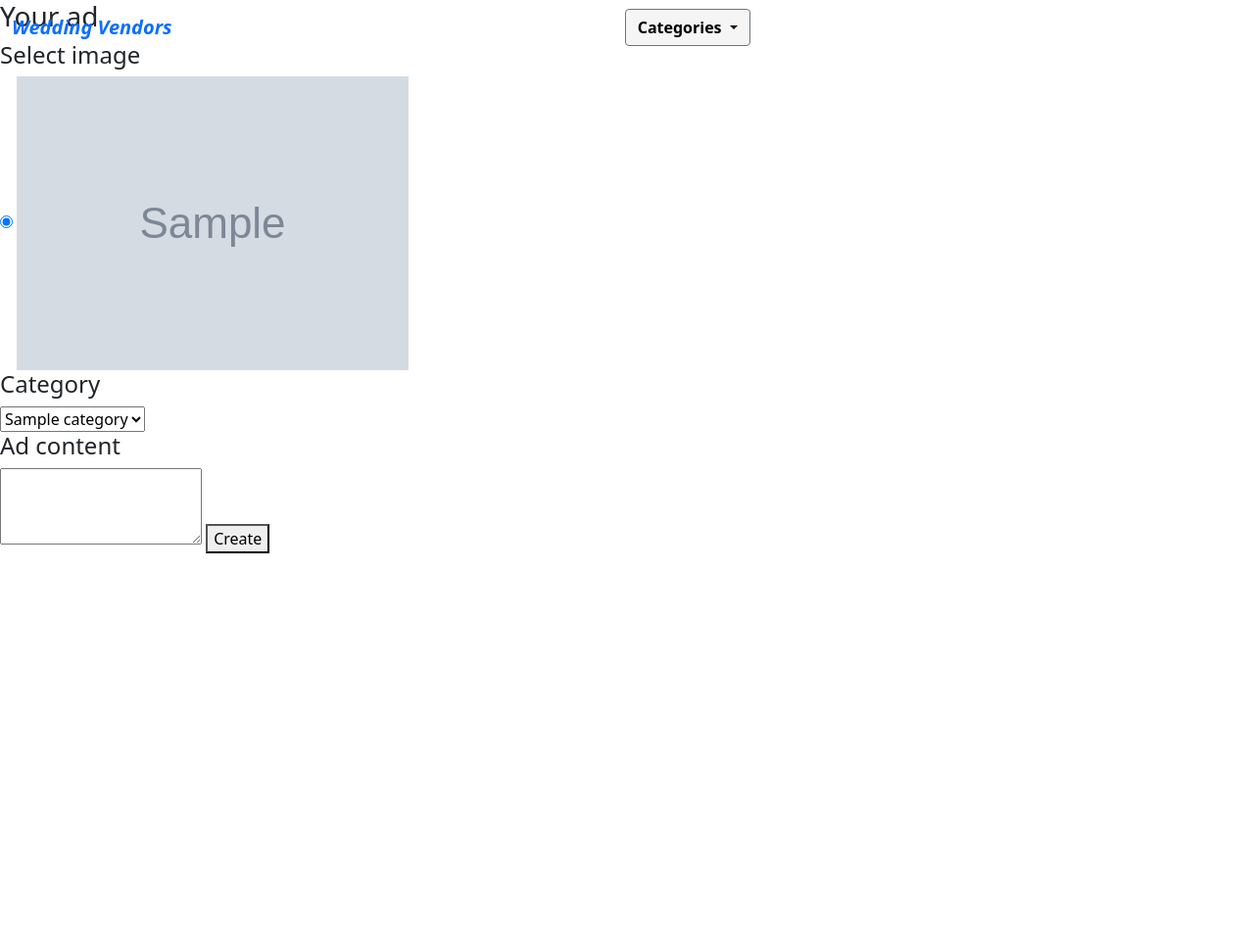
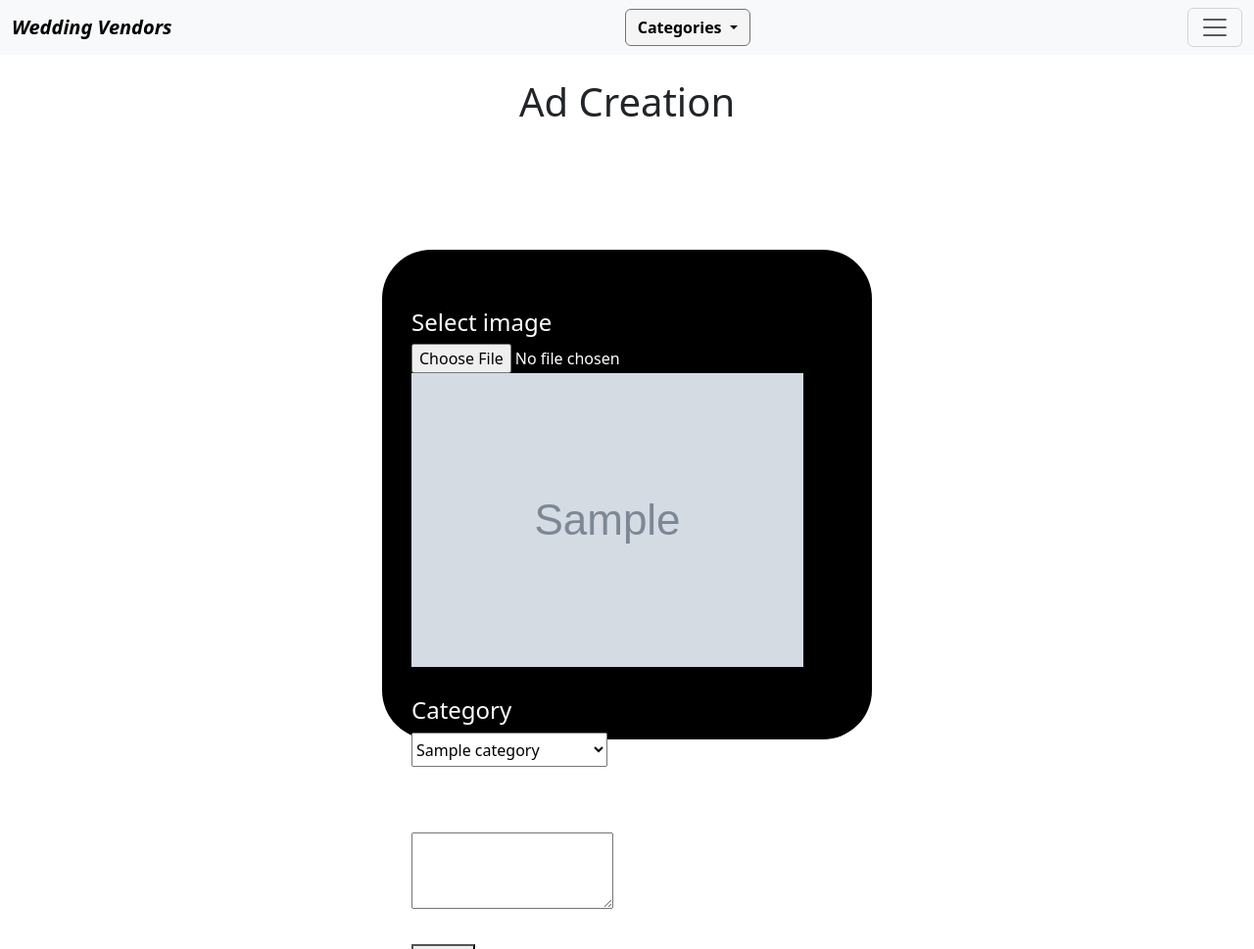
Before and after one commit to rpashayev/wedding_vendors_project, a Flask app: template flask_app/templates/test_create_ad.html in a window 1280 px wide. Shown: the whole page at 98% size. Run offline with Flask 3, Linux system fonts and the light colour scheme; the template is opened without the code that fills it: most values are stand-ins (such as "Sample title", 1, 10 or a date in 2020); grey boxes marked "Sample" are stand-in pictures.

Commit message:
create_page

```diff
--- a/flask_app/static/css/style.css
+++ b/flask_app/static/css/style.css
@@ -205,3 +205,29 @@
 .rating:hover>input:checked~label:before {
     opacity: 0.4
 }
+
+.create_ad_container{
+    background-color: black;
+    color: white;
+    width: 500px;
+    height: 500px;
+    margin-top: 20px;
+    padding: 30px;
+    border-radius: 10%;
+    position: fixed;
+    top: 50%;
+    left: 50%;
+    transform: translate(-50%, -50%);
+
+}
+
+
+.create_add_title{
+    align-items: center;
+    margin: auto;
+    margin-top: 80px;
+}
+
+.ad_create_label{
+    margin-top: 30px;
+}
--- a/flask_app/templates/test_create_ad.html
+++ b/flask_app/templates/test_create_ad.html
@@ -3,8 +3,10 @@
 <head>
     <meta charset="UTF-8">
     <meta name="viewport" content="width=device-width, initial-scale=1.0">
-    <link href="https://cdn.jsdelivr.net/npm/bootstrap@5.0.2/dist/css/bootstrap.min.css" rel="stylesheet" integrity="sha384-EVSTQN3/azprG1Anm3QDgpJLIm9Nao0Yz1ztcQTwFspd3yD65VohhpuuCOmLASjC" crossorigin="anonymous">
-
+    <!-- <link href="https://cdn.jsdelivr.net/npm/bootstrap@5.0.2/dist/css/bootstrap.min.css" rel="stylesheet" integrity="sha384-EVSTQN3/azprG1Anm3QDgpJLIm9Nao0Yz1ztcQTwFspd3yD65VohhpuuCOmLASjC" crossorigin="anonymous"> -->
+    <link rel="stylesheet" type="text/css" href="{{ url_for('static', filename='css/style.css') }}">
+    <link href="https://cdn.jsdelivr.net/npm/bootstrap@5.3.0/dist/css/bootstrap.min.css" rel="stylesheet" integrity="sha384-9ndCyUaIbzAi2FUVXJi0CjmCapSmO7SnpJef0486qhLnuZ2cdeRhO02iuK6FUUVM" crossorigin="anonymous">
+    <script src="https://cdn.jsdelivr.net/npm/bootstrap@5.3.0/dist/js/bootstrap.bundle.min.js" integrity="sha384-geWF76RCwLtnZ8qwWowPQNguL3RmwHVBC9FhGdlKrxdiJJigb/j/68SIy3Te4Bkz" crossorigin="anonymous"></script>
     <title>Document</title>
 </head>
 <body>
@@ -77,8 +79,8 @@
         </div>
     </nav>
     <div class="d-flex justify-content-between">
-        <div>
-            <h3>Your ad</h3>
+        <div class="create_add_title"><h1>Ad Creation</h1></div>
+        <div class="create_ad_container">
             {% with messages = get_flashed_messages(category_filter=["ad_error"]) %}
                 {% if messages %}
                     {% for message in messages %}
@@ -88,22 +90,24 @@
             {% endwith %}
 
             <form action="/ads/create" method="post">
-                <h4>Select image</h4>
+                <h4 class="ad_create_label">Select image</h4>
                 {% for img in images %}
                 <label>
-                    <input type="radio" name="image_id" value="{{ img.id }}" checked>
+                    <input type="file" name="image_id" value="{{ img.id }}" >
                     <img src="{{ url_for('static', filename='assets/uploads/' + img.image_path) }}" alt="uploaded image">
                 </label>
                 {% endfor %}
-                <h4>Category</h4>
-                <select name="category_id" id="category_id">
-                    {% for category in categories %}
-                        <option value="{{ category.id }}">{{ category.category }}</option>
-                    {% endfor %}
+                <h4 class="ad_create_label">Category</h4>
+                <select style="width: 200px; height: 35px;" name="category_id" id="category_id">
+                    <ul class="dropdown-menu dropdown-menu-end">
+                        {% for category in categories %}
+                            <li><option value="{{ category.id }}" class="dropdown-item">{{ category.category }}</option></li>
+                        {% endfor %}
+                    </ul>
                 </select>
-                <h4>Ad content</h4>
+                <h4 class="ad_create_label">Ad content</h4>
                 <textarea name="ad_content" id="ad_content" rows="3"></textarea>
-                <button type="submit">Create</button>
+                <div class="ad_create_label"><button type="submit">Create</button></div>
             </form>
         </div>
     </div>
```
